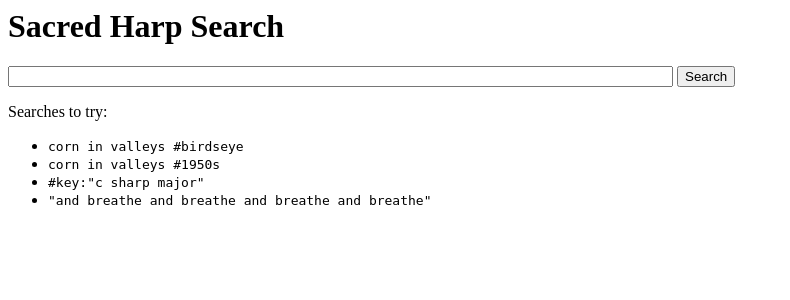
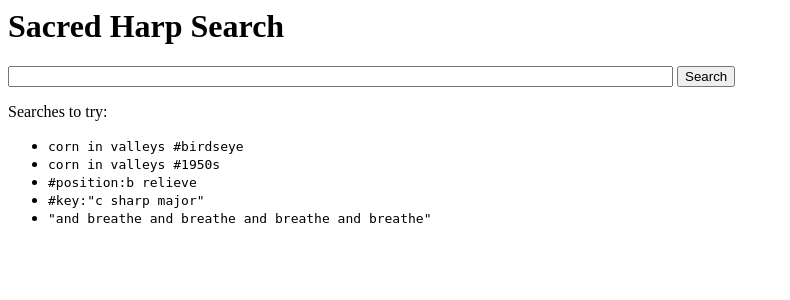
Before and after one commit to leahvelleman/shsearch, a Flask app: page / in a window 1280 px wide. Shown: the top 300 px of the page, without its empty margins (0-790 px from the left). Run offline with Flask 2, Linux system fonts and the light colour scheme.

Commit message:
Tweak to search suggestions

```diff
--- a/app/templates/index.html
+++ b/app/templates/index.html
@@ -7,6 +7,7 @@
         <p>Searches to try:</p>
         <ul><li><tt>corn in valleys #birdseye</tt></li>
             <li><tt>corn in valleys #1950s</tt></li>
+            <li><tt>#position:b relieve</tt></li>
             <li><tt>#key:"c sharp major"</tt></li>
             <li><tt>"and breathe and breathe and breathe and breathe"</tt></li>
         </ul>
```
